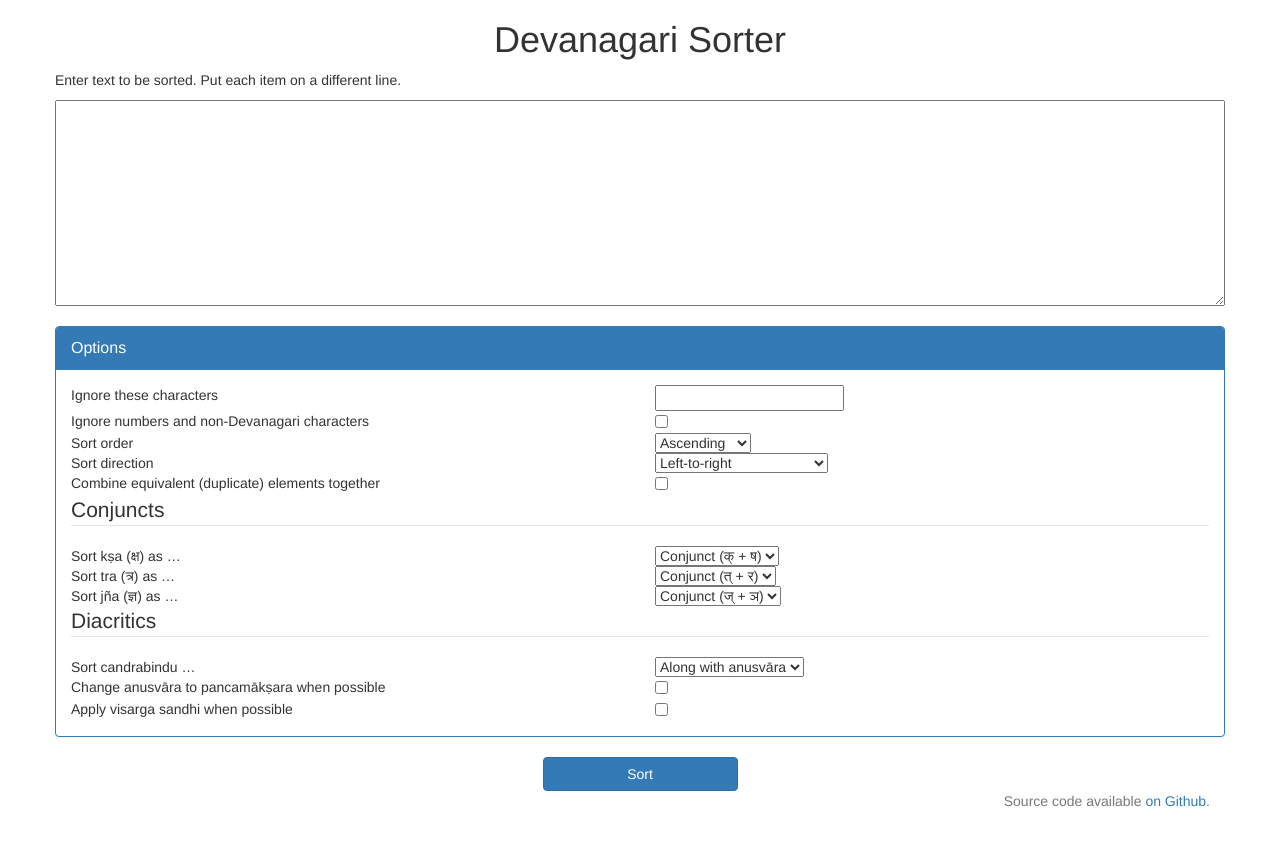
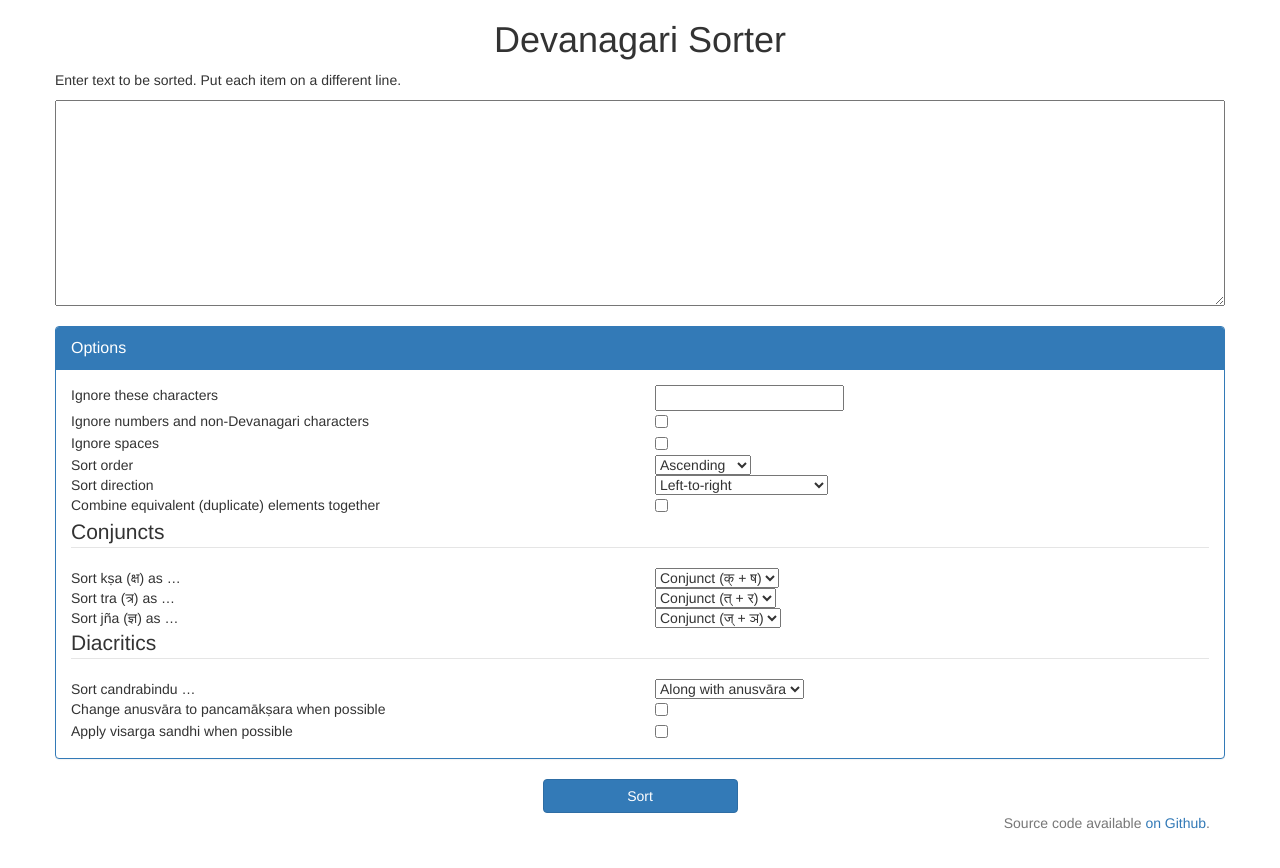
Before and after one commit to anubhav-chattoraj/indic-tools, a Jekyll site: the page built from devanagari_sorter/index.html, in a window 1280 px wide. Shown: the top 868 px of the page. Built offline with Jekyll 4.4.1, drawn with Linux system fonts in a browser that asks for light colours; nearby versions of some CDN libraries.

Commit message:
Add 'ignore spaces' checkbox

```diff
--- a/devanagari_sorter/index.html
+++ b/devanagari_sorter/index.html
@@ -20,7 +20,8 @@ scripts: |
         var combine_duplicates = $('#duplicate').is(':checked');
         var result = sort_devanagari( words , {
           ignore              : $('#ignore').val(),
-          ignore_all           : $('#ignoreall').is(':checked'),
+          ignore_all          : $('#ignoreall').is(':checked'),
+          ignore_spaces       : $('#ignorespace').is(':checked'),
           descending          : (getSelected($('#order')) === 'desc'),
           rtl                 : (getSelected($('#direction')) === 'rtl'),
           combine_duplicates  : combine_duplicates,
@@ -78,6 +79,14 @@ scripts: |
         </div>
         <div class="col-md-6 col-sm-6">
           <input type="checkbox" id="ignoreall">
+        </div>
+      </div>
+      <div class="row">
+        <div class="col-md-6 col-sm-6">
+          Ignore spaces
+        </div>
+        <div class="col-md-6 col-sm-6">
+          <input type="checkbox" id="ignorespace">
         </div>
       </div>
       <div class="row">
--- a/js/sort_devanagari.js
+++ b/js/sort_devanagari.js
@@ -77,10 +77,14 @@ var sort_devanagari = (function($){
 
     function segment_word(word) {
       // segment types: 1 = Numbers, 2 = Known characters, 3 = Unknown characters
-      var this_segment = '', segments = [], segment_type, i, this_type, this_char;
+      var tempword = '', this_segment = '', segments = [], segment_type, i, this_type, this_char;
 
-      for(i = 0; i < word.length; i++) {
-        this_char = word.charAt(i);
+      tempword = word;
+      if(options.ignore_spaces) {
+        tempword = tempword.replace(/\s/, '');
+      }
+      for(i = 0; i < tempword.length; i++) {
+        this_char = tempword.charAt(i);
         if(ignore.contains(this_char)) {
           continue; // ignore
         } else if(weights.containsKey(this_char) || matras.containsKey(this_char)
```
